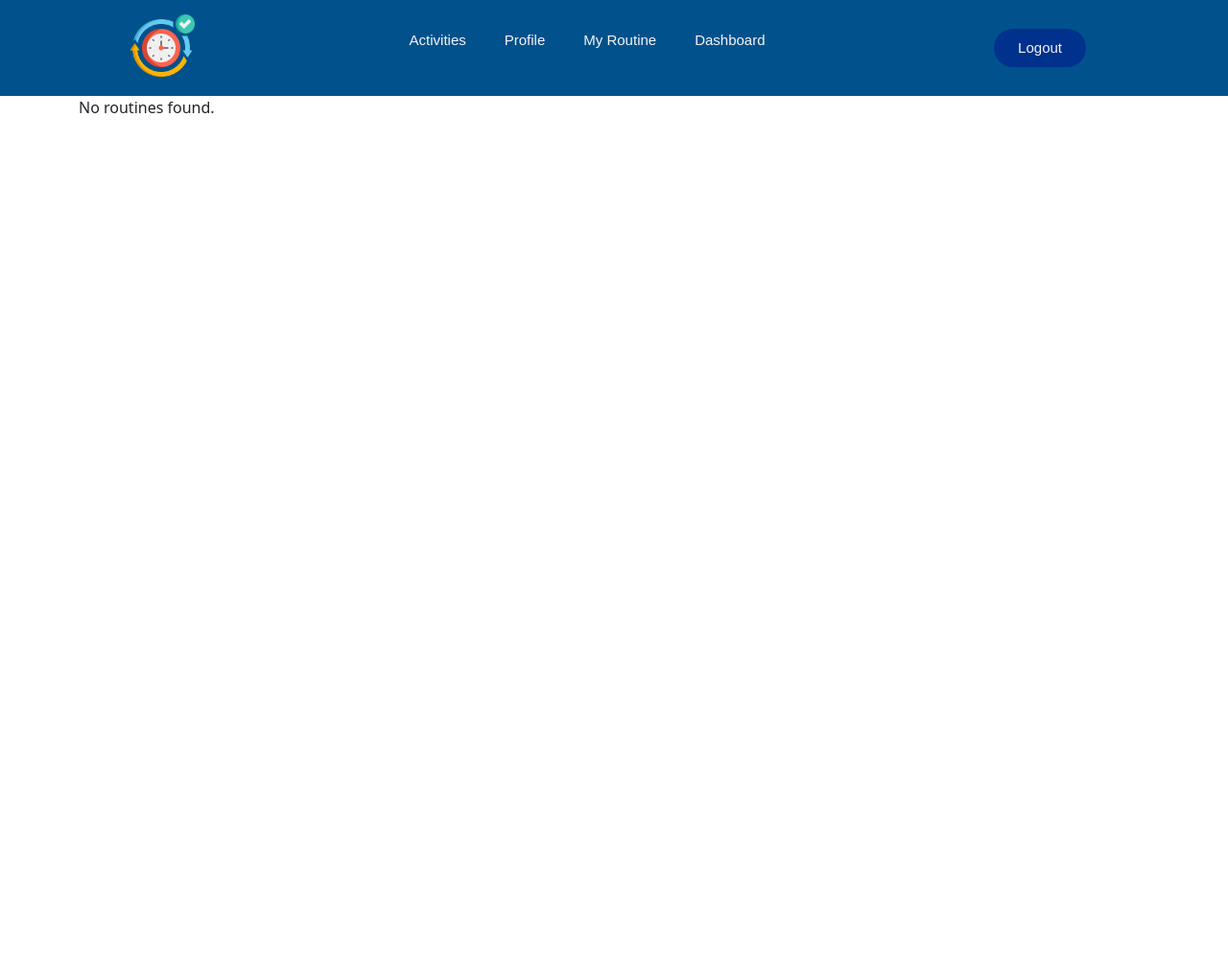
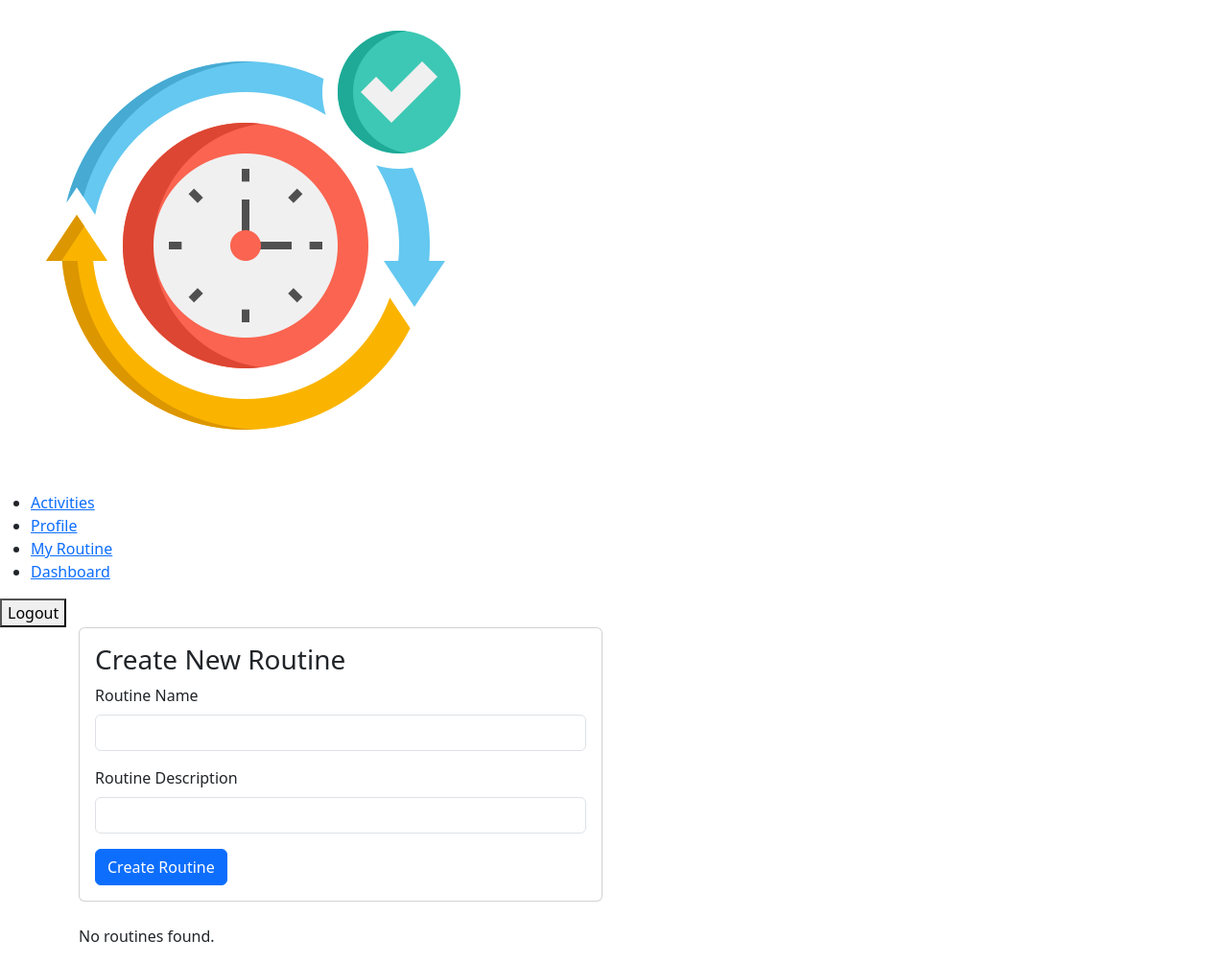
Before and after one commit to DarioDominkovic/BE-Project-Team-2, a PHP site: page /routine.php in a window 1280 px wide. Shown: the whole page at 96% size. Before the commit the page ends 118 px from the top, so only its background shows below. Run offline with PHP 8.4, Linux system fonts and the light colour scheme; the visitor is signed in with stand-in values (Sample User, id 1); tables that the repository leaves empty or names only in its code hold one stand-in row (values such as "Sample post").

Commit message:
add_routine_finished

```diff
--- a/routine.php
+++ b/routine.php
@@ -9,6 +9,15 @@ require_once "components/navbar.php";
 
 $user_id = $_SESSION['user'];
 
+$sql_user_routines = "SELECT DISTINCT r.id, r.routine_name
+FROM routine r
+JOIN routine_activity ra ON r.id = ra.fk_routine
+WHERE ra.fk_users = ?";
+$stmt = mysqli_prepare($connect, $sql_user_routines);
+mysqli_stmt_bind_param($stmt, "i", $user_id);
+mysqli_stmt_execute($stmt);
+$result_user_routines = mysqli_stmt_get_result($stmt);
+
 ?>
 
 <!DOCTYPE html>
@@ -19,8 +28,11 @@ $user_id = $_SESSION['user'];
     <meta name="viewport" content="width=device-width, initial-scale=1.0">
     <link href="https://cdn.jsdelivr.net/npm/bootstrap@5.3.0/dist/css/bootstrap.min.css" rel="stylesheet" integrity="sha384-9ndCyUaIbzAi2FUVXJi0CjmCapSmO7SnpJef0486qhLnuZ2cdeRhO02iuK6FUUVM" crossorigin="anonymous">
 
-    <!-- CSS link -->
+    <!-- CSS link
     <link rel="stylesheet" href="index.css">
+    -->
+
+
 
     <title>Morning Routine</title>
 </head>
@@ -28,21 +40,33 @@ $user_id = $_SESSION['user'];
 <body>
     <?php echo $navbar ?>
 
-
     <div class="container">
         <div class="row">
-            <?php
+            <div class="col-md-6 mb-4">
+                <div class="card h-100">
+                    <div class="card-body">
+                        <h3 class="card-title">Create New Routine</h3>
+                        <form method="post" action="create_routine.php">
+                            <div class="mb-3">
+                                <label for="routineName" class="form-label">Routine Name</label>
+                                <input type="text" class="form-control" id="routineName" name="routineName" required>
+                            </div>
+                            <div class="mb-3">
+                                <label for="routineDescription" class="form-label">Routine Description</label>
+                                <input type="text" class="form-control" id="routineDescription" name="routineDescription" required>
+                            </div>
+                            <button type="submit" class="btn btn-primary">Create Routine</button>
+                        </form>
+                    </div>
+                </div>
+            </div>
 
 
-        $sql_user_routines = "SELECT DISTINCT r.id, r.routine_name
-                            FROM routine r
-                            JOIN routine_activity ra ON r.id = ra.fk_routine
-                            WHERE ra.fk_users = ?";
-        $stmt = mysqli_prepare($connect, $sql_user_routines);
-        mysqli_stmt_bind_param($stmt, "i", $user_id);
-        mysqli_stmt_execute($stmt);
-        $result_user_routines = mysqli_stmt_get_result($stmt);
 
+
+        </div>
+
+        <?php
 
             if (mysqli_num_rows($result_user_routines) > 0) {
                 while ($row = mysqli_fetch_assoc($result_user_routines)) {
@@ -62,8 +86,8 @@ $user_id = $_SESSION['user'];
                 echo '<div class="col"><p>No routines found.</p></div>';
             }
             ?>
-        </div>
     </div>
+
 
     <script src="https://cdn.jsdelivr.net/npm/bootstrap@5.0.2/dist/js/bootstrap.bundle.min.js" integrity="sha384-MrcW6ZMFYlzcLA8Nl+NtUVF0sA7MsXsP1UyJoMp4YLEuNSfAP+JcXn/tWtIaxVXM" crossorigin="anonymous"></script>
 </body>
```
Also changed, not shown: create_routine.php (added, +25 -0 lines), crud_user/update.php (+4 -11 lines), index.php (+30 -18 lines).
